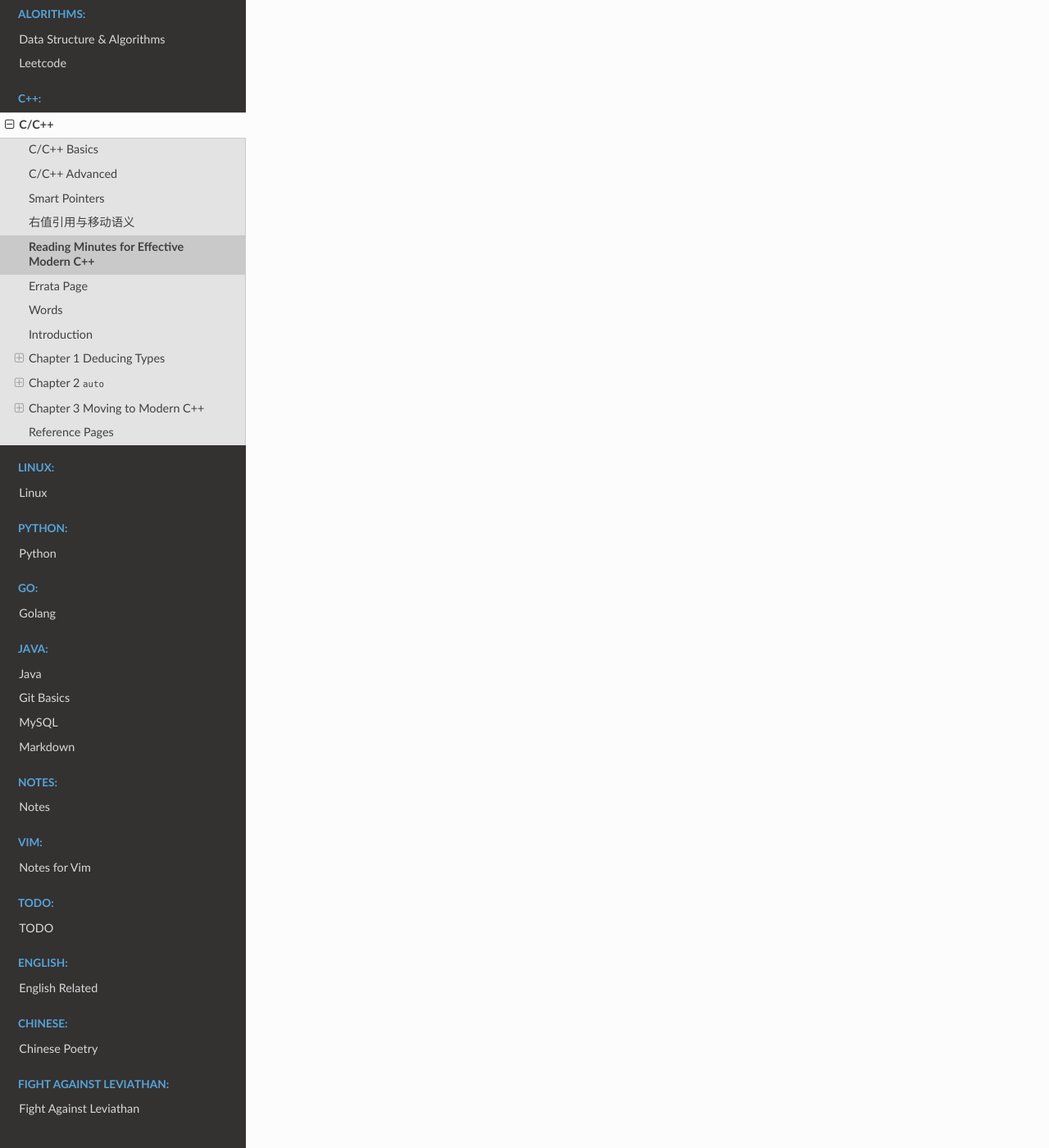
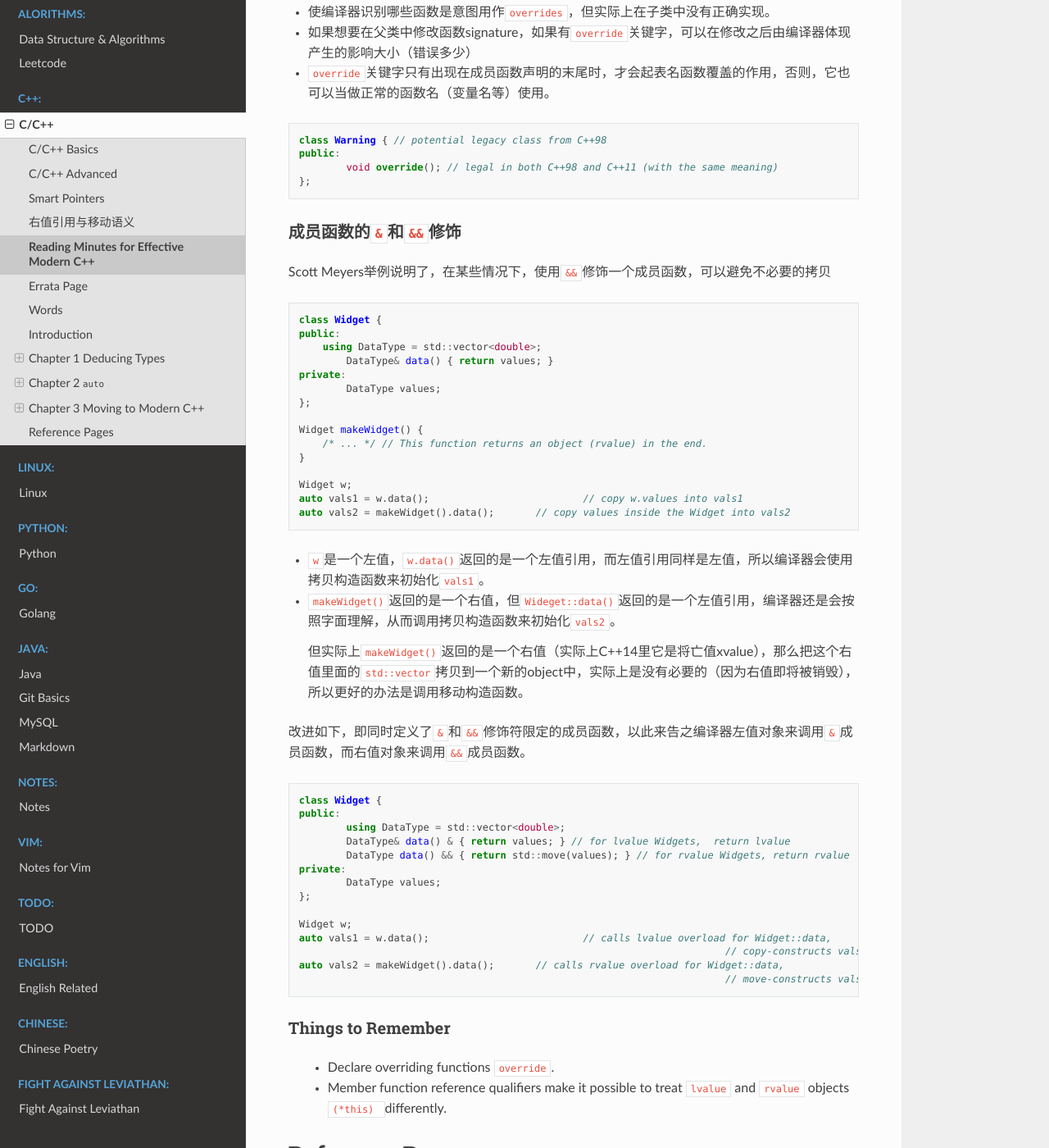
Before and after one commit to Pyrad/pyradnotes, a Sphinx documentation site: the page built from source/CPP/ReadingMinutesEffectiveModernCPP.md, in a window 1280 px wide and 1400 px high, scrolled down 45972 px. Shown: the whole window at 82% size. Built offline with Sphinx 7.4.7 and the Read the Docs theme 2.0.0, drawn with Linux system fonts in a browser that asks for light colours; some of the changed text lies outside the part shown.

Commit message:
Finished item12 for EffectiveModernCpp

````diff
--- a/source/CPP/ReadingMinutesEffectiveModernCPP.md
+++ b/source/CPP/ReadingMinutesEffectiveModernCPP.md
@@ -186,9 +186,27 @@
 
 
 
+**dishearten** *vt.* 使灰心，使沮丧，使气馁
+
+**kvetch** *n.* （美）吹毛求疵的人；*vi.* （美）经常性地发牢骚；抱怨
+
+**gauge** *v.* 估计，判断；测量
+
+**ramification** *n.* 衍生物；分枝，分叉；支流；（衍生的）结果、影响
+
+**contemplate** *v. *沉思，深思熟虑；盘算，打算；凝视，注视；考虑接受（发生某事的可能性）
+
+**see the light of day** 重见天日；问世；为公众所熟知come into existence; be made public,
+
+
+
 Usage of ***contrast***
 
 > Contrast that with what happens in the `auto`-ized declaration for ...
+
+Usage of **see the light of day**
+
+> This is hardly the most encapsulated design that’s seen the light of day
 
 
 
@@ -1996,10 +2014,10 @@
 
 
 
-> Things to Remember
->
+### Things to Remember
+
 > - C++98-style `enum`s are now known as unscoped `enum`s.
-> - Enumerators of scoped `enum`s are visible only within the `enum`. They convert to other types only with a cast.
+>- Enumerators of scoped `enum`s are visible only within the `enum`. They convert to other types only with a cast.
 > - Both scoped and unscoped `enum`s support specification of the underlying type. The default underlying type for scoped `enum`s is int. Unscoped `enum`s have no default underlying type.
 > - Scoped `enum`s may always be forward-declared. Unscoped `enum`s may be forward-declared only if their declaration specifies an underlying type.
 
@@ -2104,10 +2122,10 @@
 
 
 
-> Things to Remember
->
+### Things to Remember
+
 > - Prefer deleted functions to private undefined ones.
-> - Any function may be deleted, including non-member functions and template instantiations.
+>- Any function may be deleted, including non-member functions and template instantiations.
 
 
 
@@ -2115,6 +2133,149 @@
 
 ## Item 12: Declare overriding functions override
 
+**override** 函数覆盖（子类函数覆盖父类函数）
+
+**overload** 函数重载
+
+
+
+### C++11中函数覆盖的条件
+
+函数覆盖（子类函数覆盖父类函数）需要满足的条件
+
+- 父类函数需要标记为`virtual`
+- 父类和子类的函数名必须相同
+- 父类和子类函数的参数类型必须相同
+- 父类和子类函数的`const`性质必须相同
+- 父类和子类函数的返回值类型和异常必须兼容
+- 父类和子类函数的引用修饰（**reference qualifiers**）必须也相同（C++11引入）
+
+关于最后一项引用修饰（**reference qualifiers**），指的是成员函数是否能被 lvalue 或 rvalue 的对象所调用。
+
+如下，带有`&`修饰和`&&`修饰的成员函数，可以有同样的名字、参数类型和返回值。
+
+其中，带有`&`修饰的函数，必须由**左值**对象调用；带有`&&`修饰的函数，必须由**右值**对象调用；
+
+```cpp
+class Widget {
+public:
+	void doWork() &;	// this version of doWork applies only when *this is an lvalue
+	void doWork() &&;	// this version of doWork applies only when *this is an rvalue
+};
+
+Widget makeWidget();	// factory function (returns rvalue)
+Widget w;				// normal object (an lvalue)
+
+w.doWork();				// calls Widget::doWork for lvalues (i.e., Widget::doWork &)
+makeWidget().doWork();	// calls Widget::doWork for rvalues (i.e., Widget::doWork &&)
+```
+
+
+
+Scott Meyers举了个例子，列出了以下实际上没有发生函数覆盖的原因
+
+```c++
+class Base {
+public:
+	virtual void mf1() const;
+	virtual void mf2(int x);
+	virtual void mf3() &;
+	void mf4() const;
+};
+class Derived: public Base {
+public:
+	virtual void mf1();
+	virtual void mf2(unsigned int x);
+	virtual void mf3() &&;
+	void mf4() const;
+};
+```
+
+- `mf1` is declared `const` in `Base`, but not in `Derived`.
+
+- `mf2` takes an int in `Base`, but an unsigned int in `Derived`.
+
+- `mf3` is lvalue-qualified in `Base`, but rvalue-qualified in `Derived`.
+
+- `mf4` isn’t declared virtual in `Base`.
+
+Scott在这里想要说明的是，class overrides写正确了很重要，但很容易写错。
+
+
+
+### C++11引入`override`关键字
+
+`override`关键字的作用
+
+- 使编译器识别哪些函数是意图用作`overrides`，但实际上在子类中没有正确实现。
+- 如果想要在父类中修改函数signature，如果有`override`关键字，可以在修改之后由编译器体现产生的影响大小（错误多少）
+- `override`关键字只有出现在成员函数声明的末尾时，才会起表名函数覆盖的作用，否则，它也可以当做正常的函数名（变量名等）使用。
+
+```cpp
+class Warning { // potential legacy class from C++98
+public:
+	void override(); // legal in both C++98 and C++11 (with the same meaning)
+};
+```
+
+
+
+### 成员函数的`&`和`&&`修饰
+
+Scott Meyers举例说明了，在某些情况下，使用`&&`修饰一个成员函数，可以避免不必要的拷贝
+
+```cpp
+class Widget {
+public:
+    using DataType = std::vector<double>;
+	DataType& data() { return values; }
+private:
+	DataType values;
+};
+
+Widget makeWidget() {
+    /* ... */ // This function returns an object (rvalue) in the end.
+}
+
+Widget w;
+auto vals1 = w.data();				// copy w.values into vals1
+auto vals2 = makeWidget().data();	// copy values inside the Widget into vals2
+```
+
+- `w`是一个左值，`w.data()`返回的是一个左值引用，而左值引用同样是左值，所以编译器会使用拷贝构造函数来初始化`vals1`。
+
+- `makeWidget()`返回的是一个右值，但`Wideget::data()`返回的是一个左值引用，编译器还是会按照字面理解，从而调用拷贝构造函数来初始化`vals2`。
+
+  但实际上`makeWidget()`返回的是一个右值（实际上C++14里它是将亡值xvalue），那么把这个右值里面的`std::vector`拷贝到一个新的object中，实际上是没有必要的（因为右值即将被销毁），所以更好的办法是调用移动构造函数。
+
+
+
+改进如下，即同时定义了`&`和`&&`修饰符限定的成员函数，以此来告之编译器左值对象来调用`&`成员函数，而右值对象来调用`&&`成员函数。
+
+```cpp
+class Widget {
+public:
+	using DataType = std::vector<double>;
+	DataType& data() & { return values; } // for lvalue Widgets,  return lvalue
+	DataType data() && { return std::move(values); } // for rvalue Widgets, return rvalue
+private:
+	DataType values;
+};
+
+Widget w;
+auto vals1 = w.data();				// calls lvalue overload for Widget::data,
+									// copy-constructs vals1
+auto vals2 = makeWidget().data();	// calls rvalue overload for Widget::data,
+									// move-constructs vals2
+```
+
+
+
+### Things to Remember
+
+> - Declare overriding functions `override`.
+> - Member function reference qualifiers make it possible to treat `lvalue` and `rvalue` objects `(*this) `differently.
+
 
 
 
````
